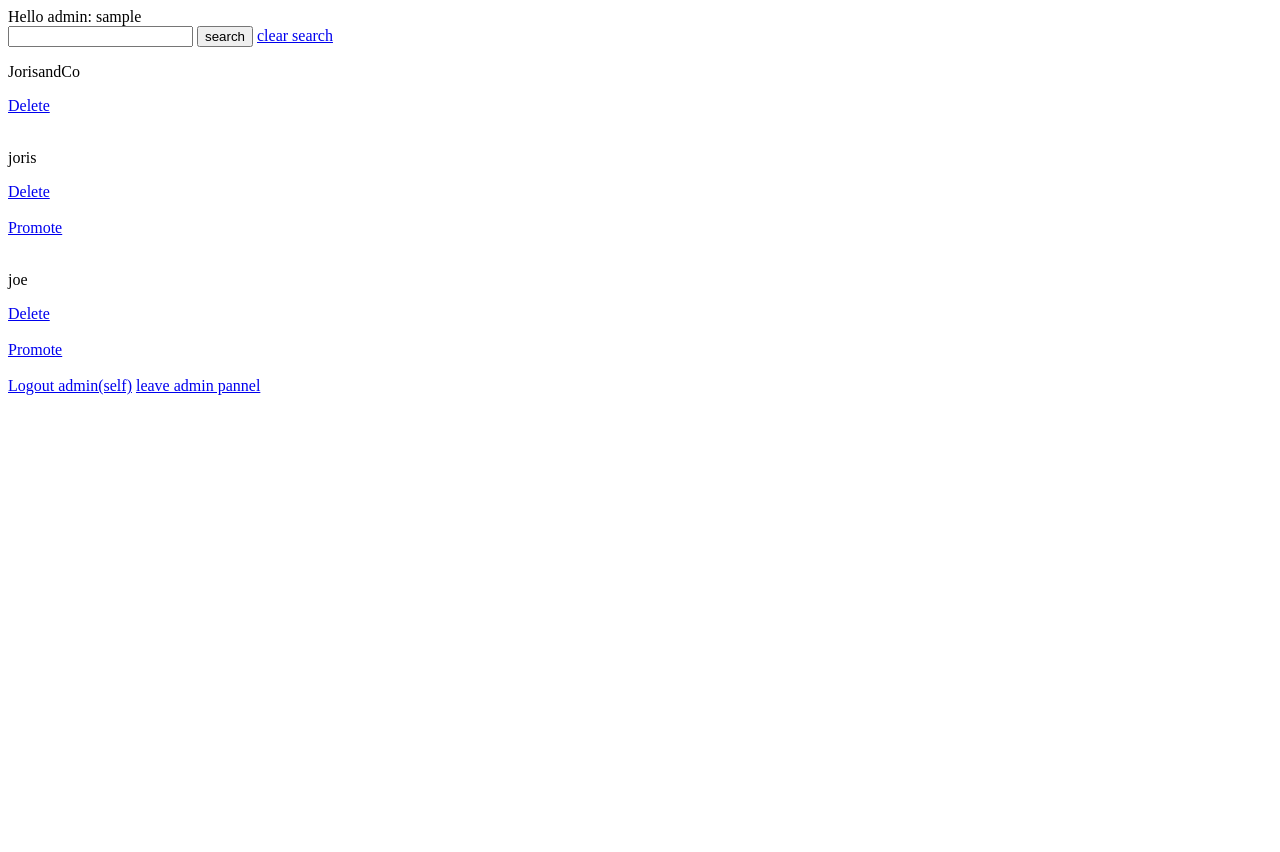
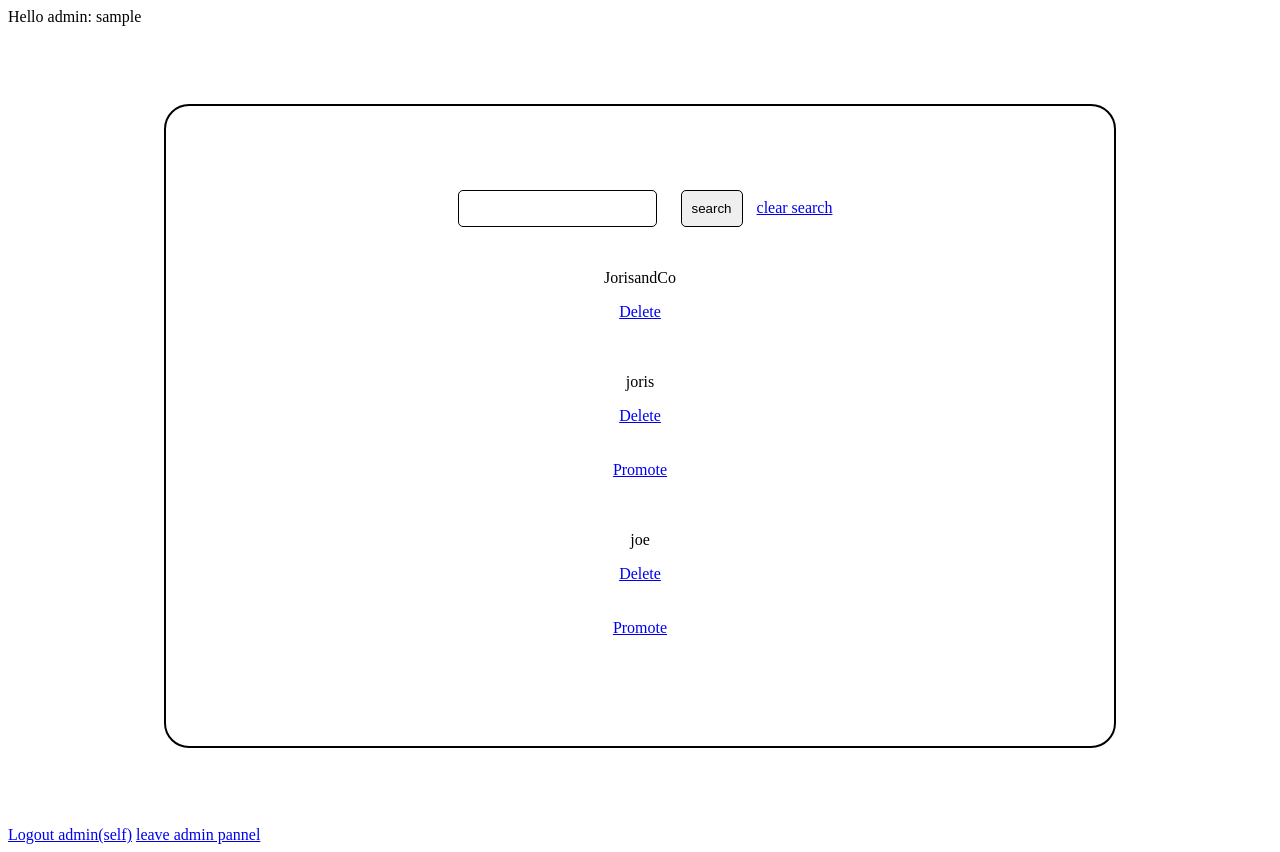
Before and after one commit to Jorisandco/simple-login-system, a PHP site: page /admin.php in a window 1280 px wide. Before the commit the page ends 395 px from the top, so only its background shows below. Run offline with PHP 8.4, Linux system fonts and the light colour scheme; the visitor is signed in with stand-in values (Sample User, id 1); data comes from the database, SQL or seed files in the repository.

Commit message:
copied styles over to admin panel

```diff
--- a/admin.php
+++ b/admin.php
@@ -14,7 +14,7 @@ if (!isset($_SESSION['username'])) {
 $acounts = database::getallacounts();
 $acountdump = null;
 
-if(isset($_GET['search'])){
+if (isset($_GET['search'])) {
     $acounts = database::searchacounts($_GET['search']);
 }
 foreach ($acounts as $acount) {
@@ -32,17 +32,22 @@ foreach ($acounts as $acount) {
     <meta charset="UTF-8">
     <meta name="viewport" content="width=device-width, initial-scale=1.0">
     <title>adminpannel</title>
+    <link rel="stylesheet" href="css/style.css">
 </head>
 
 <body>
-    <form type="get">
-        <input type="text" name="search">
-        <input type="submit" value="search">
-        <a href="admin.php">clear search</a>
-    </form>
+    <div class="setcenter">
+        <div class="wrapperAD">
 
-    <?= $acountdump; ?>
+            <form type="get">
+                <input type="text" name="search">
+                <input type="submit" value="search">
+                <a href="admin.php">clear search</a>
+            </form>
 
+            <?= $acountdump; ?>
+        </div>
+    </div>
     <a href="functiononly_pages/logout.php">Logout admin(self)</a>
     <a href="index.php">leave admin pannel</a>
 </body>
--- a/css/style.css
+++ b/css/style.css
@@ -7,8 +7,20 @@
     display: flex;
     justify-content: center;
     align-items: center;
+    flex-direction: column;
     height: 43%;
     width: 30%;
+    border: 2px black solid;
+    border-radius: 25px;
+}
+
+.wrapperAD{
+    display: flex;
+    justify-content: center;
+    align-items: center;
+    flex-direction: column;
+    height: 80%;
+    width: 75%;
     border: 2px black solid;
     border-radius: 25px;
 }
```
